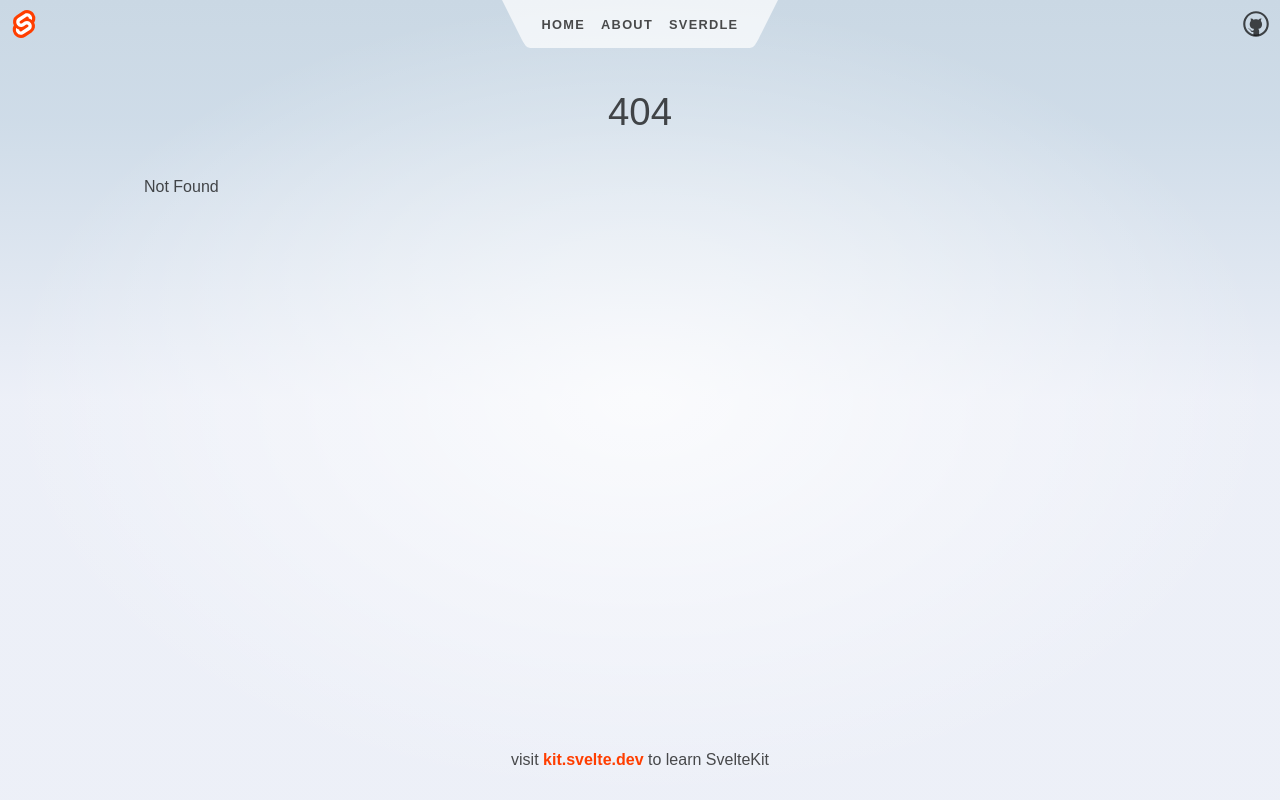
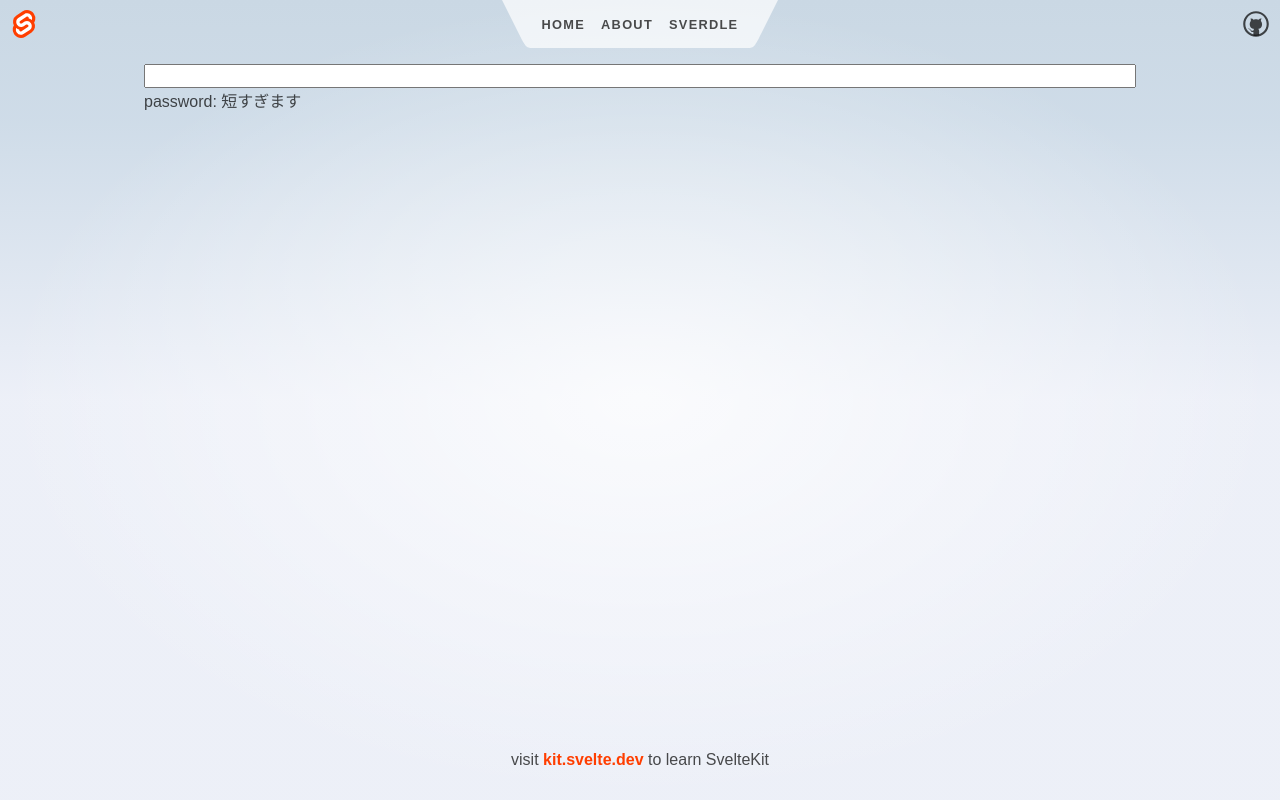
Before and after one commit to Tatsu015/svelte-sample, a SvelteKit app: page /password in a window 1280 px wide. Before the commit this address had no page. Built offline with nearby package versions, Linux system fonts and the light colour scheme.

Commit message:
add else if state

```diff
--- /dev/null
+++ b/src/routes/password/+page.svelte
@@ -0,0 +1,15 @@
+<script>
+    let val = ""
+    $: gval = val
+</script>
+
+<input type="text" bind:value={val}/>
+<div>
+    {#if gval.length < 4}
+        password: 短すぎます
+    {:else if gval.length < 6}
+        password: 普通
+    {:else}
+        password: 強力
+    {/if}
+</div>
```
